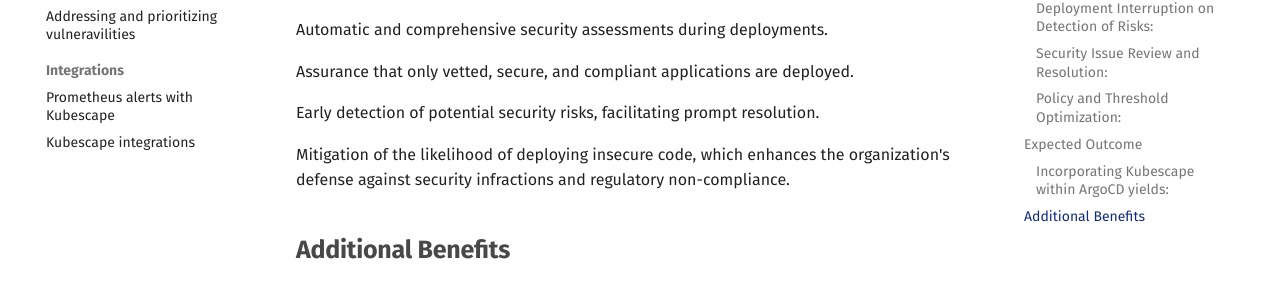
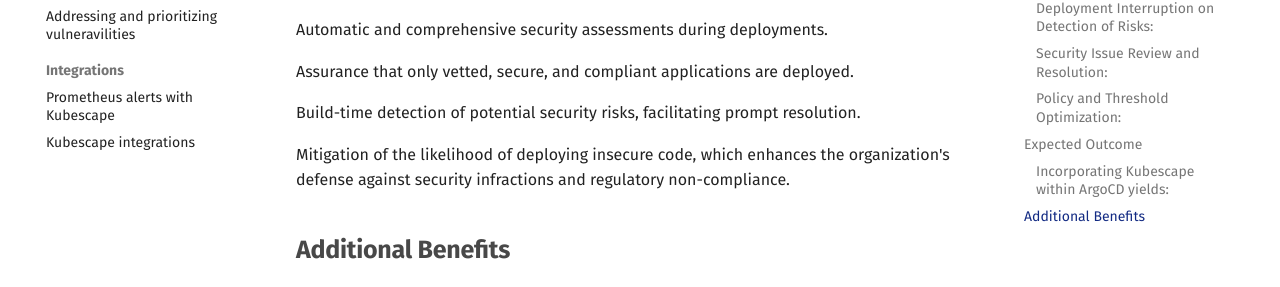
Before and after one commit to kubescape/kubescape.io, an MkDocs documentation site: the page built from docs/use_cases/argocd-gates-using-kubescape.md, in a window 1280 px wide and 900 px high, scrolled down 1172 px. Shown: the part 299-586 px from the top of the window. Built offline with MkDocs 1.6.1 and Material for MkDocs 9.7.7, drawn with Linux system fonts in a browser that asks for light colours; comment, search, counter and statistics services are not loaded.

Commit message:
Update docs/use_cases/argocd-gates-using-kubescape.md
Signed-off-by: Gal Gibli <gal.gibli@gmail.com>

```diff
--- a/docs/use_cases/argocd-gates-using-kubescape.md
+++ b/docs/use_cases/argocd-gates-using-kubescape.md
@@ -49,7 +49,7 @@
 
 Assurance that only vetted, secure, and compliant applications are deployed.
 
-Early detection of potential security risks, facilitating prompt resolution.
+Build-time detection of potential security risks, facilitating prompt resolution.
 
 Mitigation of the likelihood of deploying insecure code, which enhances the organization's defense against security infractions and regulatory non-compliance.
 
```
